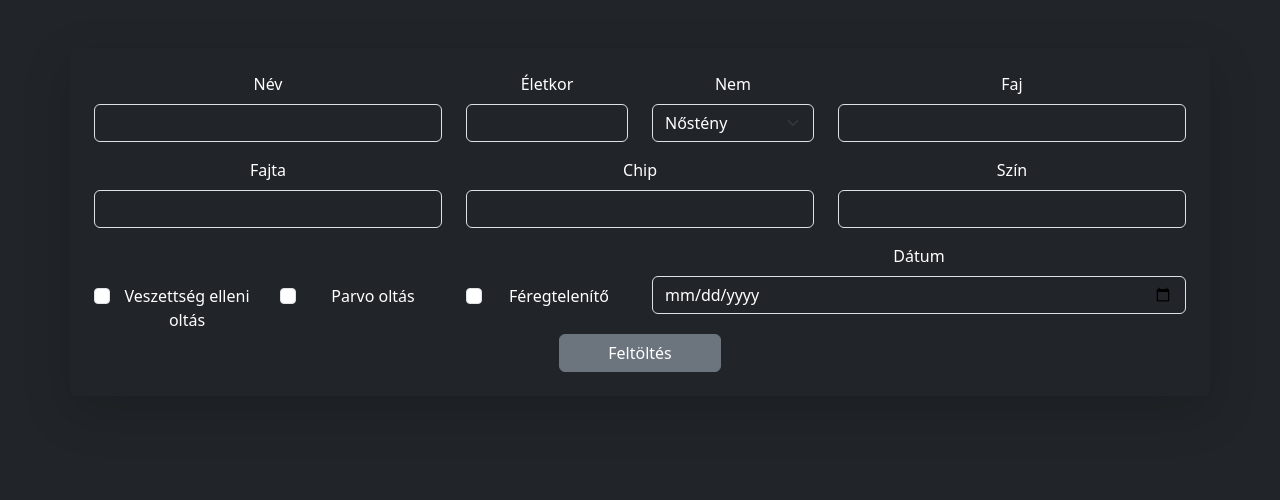
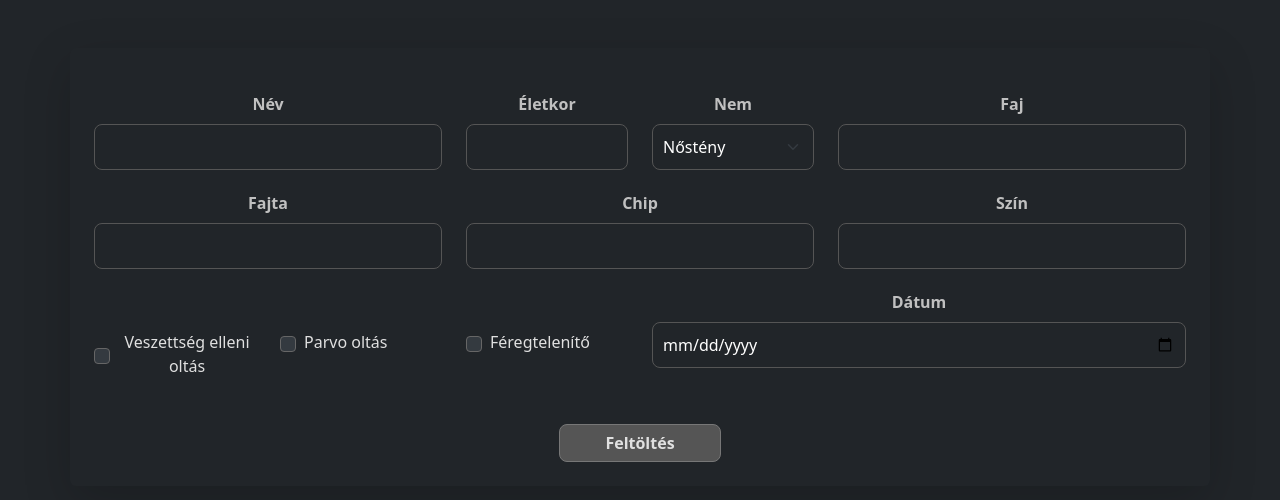
Before and after one commit to bandiiskola/MenhelyProjekt, an Angular app in the folder Menhely/: page /feltoltes in a window 1280 px wide. Shown: the top 500 px of the page. Built offline with nearby package versions, Linux system fonts and the light colour scheme.

Commit message:
input css

```diff
--- a/Menhely/src/app/input/input.component.css
+++ b/Menhely/src/app/input/input.component.css
@@ -0,0 +1,76 @@
+.container {
+    padding: 30px;
+    border-radius: 15px;
+    background-color: #343a40;
+    box-shadow: 0 0 20px rgba(0, 0, 0, 0.5);
+  }
+
+  .form-control, .form-select {
+    background-color: #1c1e21;
+    color: #e0e0e0;
+    border: 1px solid #555;
+    border-radius: 8px;
+    padding: 10px;
+    transition: border 0.2s, box-shadow 0.2s;
+  }
+
+  .form-control:focus, .form-select:focus {
+    border-color: #00d9ff;
+    box-shadow: 0 0 8px rgba(0, 217, 255, 0.5);
+    outline: none;
+  }
+
+  .form-label {
+    font-weight: bold;
+    color: #c0c0c0;
+  }
+
+  .form-check-input {
+    background-color: #343a40;
+    border: 1px solid #666;
+  }
+
+  .form-check-input:checked {
+    background-color: #00d9ff;
+    border-color: #00d9ff;
+  }
+
+  .form-check-label {
+    color: #e0e0e0;
+  }
+
+  .btn-secondary {
+    background-color: #555;
+    color: #e0e0e0;
+    border: 1px solid #777;
+    font-weight: bold;
+    transition: background-color 0.3s, box-shadow 0.3s;
+    border-radius: 8px;
+  }
+
+  .btn-secondary:hover {
+    background-color: #00d9ff;
+    color: #fff;
+    box-shadow: 0 0 10px rgba(0, 217, 255, 0.5);
+  }
+
+  .row {
+    margin-top: 15px;
+  }
+
+  .col-md-2, .col-md-4, .col-md-6 {
+    padding-top: 5px;
+  }
+
+  .form-check {
+    display: flex;
+    align-items: center;
+  }
+
+  .form-check-label {
+    margin-left: 8px;
+  }
+
+  .row .btn-secondary {
+    margin-top: 20px;
+  }
--- a/Menhely/src/app/input/input.component.html
+++ b/Menhely/src/app/input/input.component.html
@@ -2,123 +2,65 @@
   <div class="row">
     <div class="col-md-4">
       <label for="name" class="form-label">Név</label>
-    <input
-      type="text"
-      id="name"
-      class="form-control bg-dark text-white"
-      maxlength="50"
-      name="nev"
-    />
+      <input type="text" id="name" class="form-control bg-dark text-white" maxlength="50" name="nev" />
     </div>
     <div class="col-md-2">
       <label for="age" class="form-label">Életkor</label>
-    <input
-      type="number"
-      id="age"
-      class="form-control bg-dark text-white"
+      <input type="number" id="age" class="form-control bg-dark text-white"
         oninput="javascript: if (this.value.length > this.maxLength) this.value = this.value.slice(0, this.maxLength);"
-      maxlength="3"
-      name="eletkor"
-    />
+        maxlength="3" name="eletkor" />
     </div>
     <div class="col-md-2">
       <label for="gender" class="form-label">Nem</label>
-    <select
-      id="gender"
-      class="form-select bg-dark text-white"
-      name="nem"
-    >
+      <select id="gender" class="form-select bg-dark text-white" name="nem">
         <option value="0">Nőstény</option>
         <option value="1">Hím</option>
       </select>
     </div>
     <div class="col-md-4">
       <label for="species" class="form-label">Faj</label>
-    <input
-      type="text"
-      id="species"
-      class="form-control bg-dark text-white"
-      maxlength="40"
-      name="faj"
-    />
+      <input type="text" id="species" class="form-control bg-dark text-white" maxlength="40" name="faj" />
     </div>
   </div>
   <div class="row mt-3">
     <div class="col-md-4">
       <label for="breed" class="form-label">Fajta</label>
-    <input
-      type="text"
-      id="breed"
-      class="form-control bg-dark text-white"
-      maxlength="50"
-      name="fajta"
-    />
+      <input type="text" id="breed" class="form-control bg-dark text-white" maxlength="50" name="fajta" />
     </div>
     <div class="col-md-4">
       <label for="chip" class="form-label">Chip</label>
-    <input
-      type="text"
-      id="chip"
-      class="form-control bg-dark text-white"
-      maxlength="15"
-      pattern="[0-9]{15}"
-      name="chip"
-    />
+      <input type="text" id="chip" class="form-control bg-dark text-white" maxlength="15" pattern="[0-9]{15}"
+        name="chip" />
     </div>
     <div class="col-md-4">
       <label for="color" class="form-label">Szín</label>
-    <input
-      type="text"
-      id="color"
-      class="form-control bg-dark text-white"
-      maxlength="40"
-      name="szin"
-    />
+      <input type="text" id="color" class="form-control bg-dark text-white" maxlength="40" name="szin" />
     </div>
   </div>
   <div class="row mt-3">
     <div class="col-md-2" style="margin-top: 2.5rem;">
       <div class="form-check">
-      <label class="form-check-label" for="rabies">Veszettség elleni oltás</label>
-      <input
-        class="form-check-input"
-        type="checkbox"
-        id="rabies"
-        name="veszettseg"
-      />
+        <input class="form-check-input" type="checkbox" id="rabies" name="veszettseg" />
+                <label class="form-check-label" for="rabies">Veszettség elleni oltás </label>
+
       </div>
     </div>
     <div class="col-md-2" style="margin-top: 2.5rem;">
       <div class="form-check mb-3">
-      <input
-        class="form-check-input"
-        type="checkbox"
-        id="parvo"
-        name="parvo"
-      />
+        <input class="form-check-input" type="checkbox" id="parvo" name="parvo" />
         <label class="form-check-label" for="parvo">Parvo oltás</label>
       </div>
     </div>
     <div class="col-md-2" style="margin-top: 2.5rem;">
       <div class="form-check mb-3">
-      <input
-        class="form-check-input"
-        type="checkbox"
-        id="deworming"
-        name="fereghajto"
-      />
+        <input class="form-check-input" type="checkbox" id="deworming" name="fereghajto" />
         <label class="form-check-label" for="deworming">Féregtelenítő</label>
       </div>
     </div>
     <div class="col-md-6">
       <div class="mb-3">
         <label for="date" class="form-label">Dátum</label>
-      <input
-        type="date"
-        id="date"
-        class="form-control bg-dark text-white"
-        name="datum"
-      />
+        <input type="date" id="date" class="form-control bg-dark text-white" name="datum" />
       </div>
     </div>
   </div>
```
Lines whose indentation alone changed are shown as unchanged.
